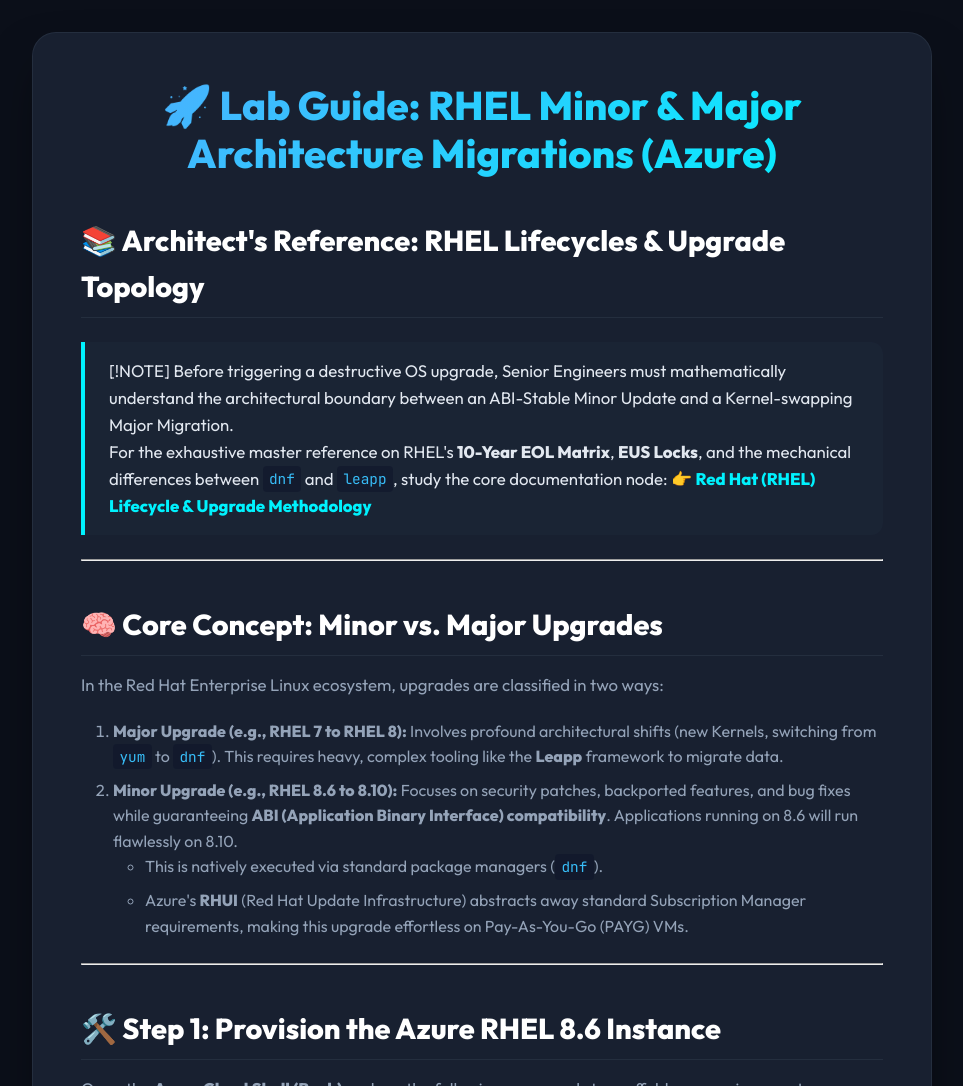
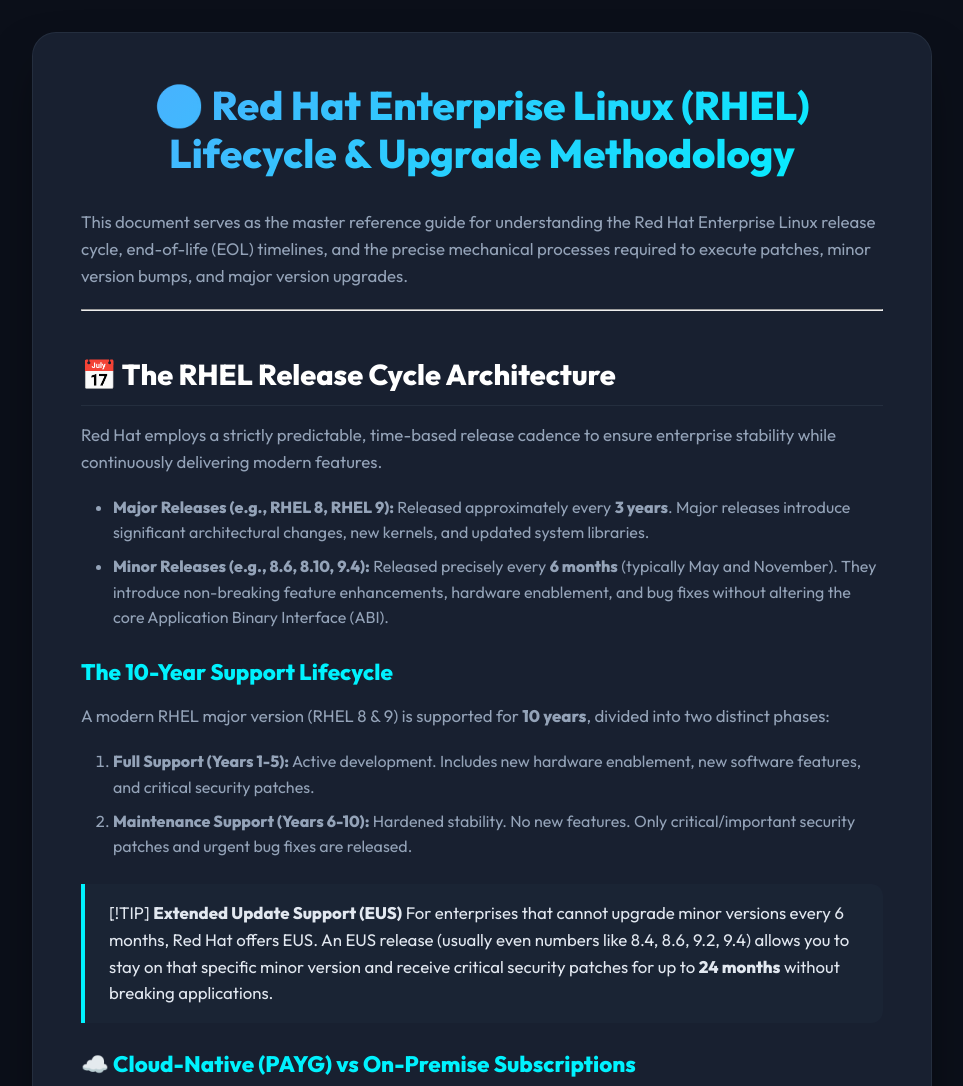
Before and after one commit to imranshs08/job, a plain HTML site: page 11-Labs-and-Validation/02-Azure-RHEL-Upgrade/index.html in a window 1280 px wide. Shown: the top 1086 px of the page, without its empty margins (158-1121 px from the left). Drawn offline with nearby package versions, Linux system fonts and the light colour scheme.

Commit message:
fix(ui): invert Promise.all concatenation payload so RHEL lifecycle theory renders prior to execution lab

```diff
--- a/11-Labs-and-Validation/02-Azure-RHEL-Upgrade/index.html
+++ b/11-Labs-and-Validation/02-Azure-RHEL-Upgrade/index.html
@@ -254,8 +254,8 @@
             fetch('../../04-Notes/rhel-lifecycle.md').then(res => res.ok ? res.text() : Promise.reject('Failed to load rhel-lifecycle.md'))
         ])
             .then(([readmeText, lifecycleText]) => {
-                // Concatenate both documents, placing the Lifecycle Theory at the end
-                const fullPayload = readmeText + "\n\n<hr style='border:1px solid rgba(0,242,254,0.3); margin: 3rem 0;' />\n\n" + lifecycleText;
+                // Concatenate both documents, placing the Lifecycle Theory at the top chronologically
+                const fullPayload = lifecycleText + "\n\n<hr style='border:1px solid rgba(0,242,254,0.3); margin: 3rem 0;' />\n\n" + readmeText;
 
                 // Parse unified markdown blob into HTML using marked.js
                 document.getElementById('content').innerHTML = marked.parse(fullPayload);
```
